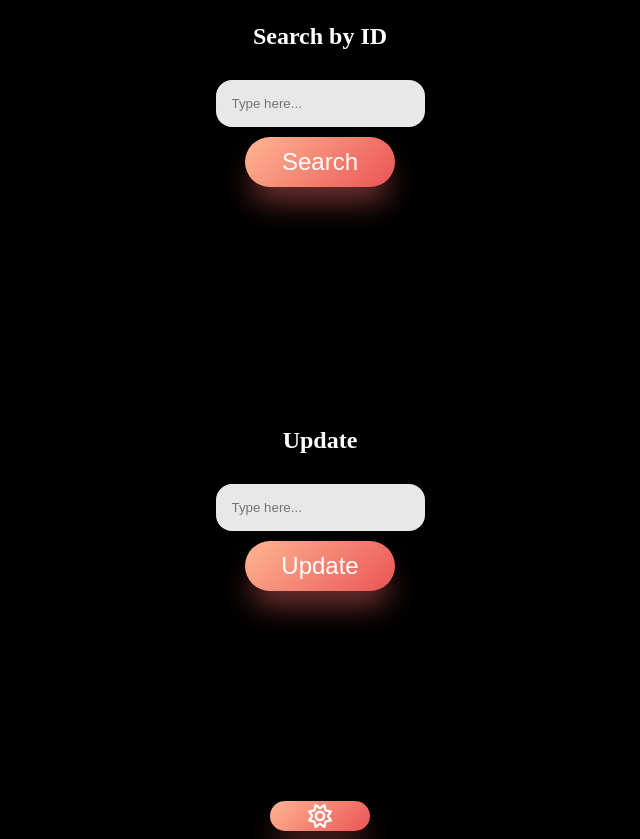
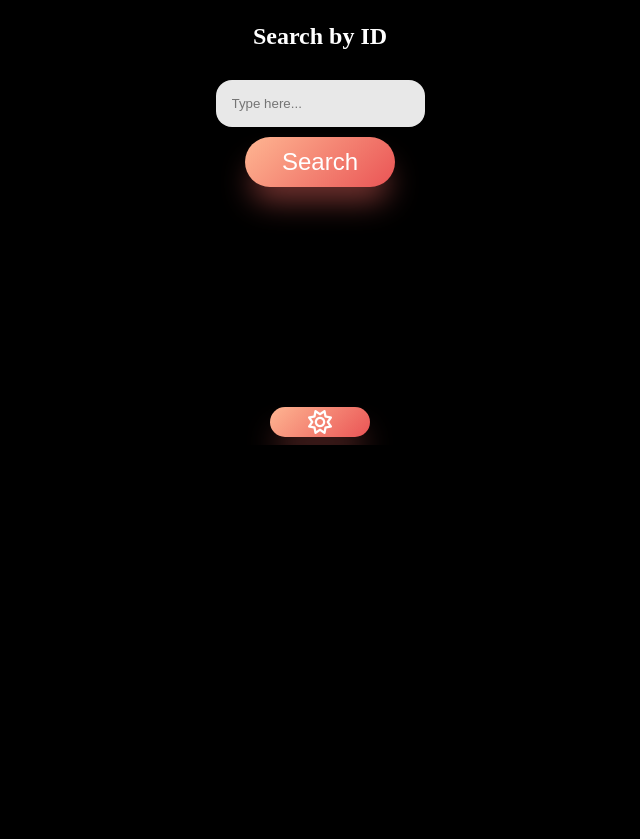
Before and after one commit to m0hdrar/PharmacyWebApp, a website with bundled scripts: page index.html in a window 1280 px wide. Shown: the part 723-1562 px from the top of the page, without its empty margins (320-960 px from the left). After the commit the page ends 1168 px from the top, so only its background shows below. Built offline with nearby package versions, Linux system fonts and the light colour scheme.

Commit message:
" remover update temporary "

```diff
--- a/index.html
+++ b/index.html
@@ -63,17 +63,7 @@
       <div id="search-result"></div>
     </div>
 
-    <div id="updatePart">
-      <h2>Update</h2>
-      <input
-        type="text"
-        id="updateId"
-        name="updateId"
-        placeholder="Type here..."
-      />
 
-      <button id="update-btn">Update</button>
-    </div>
 
     <button id="dark-btn" title="dark-toggle" onclick="darkToggle()">
       <i class="fa-regular fa-sun"></i>
```
